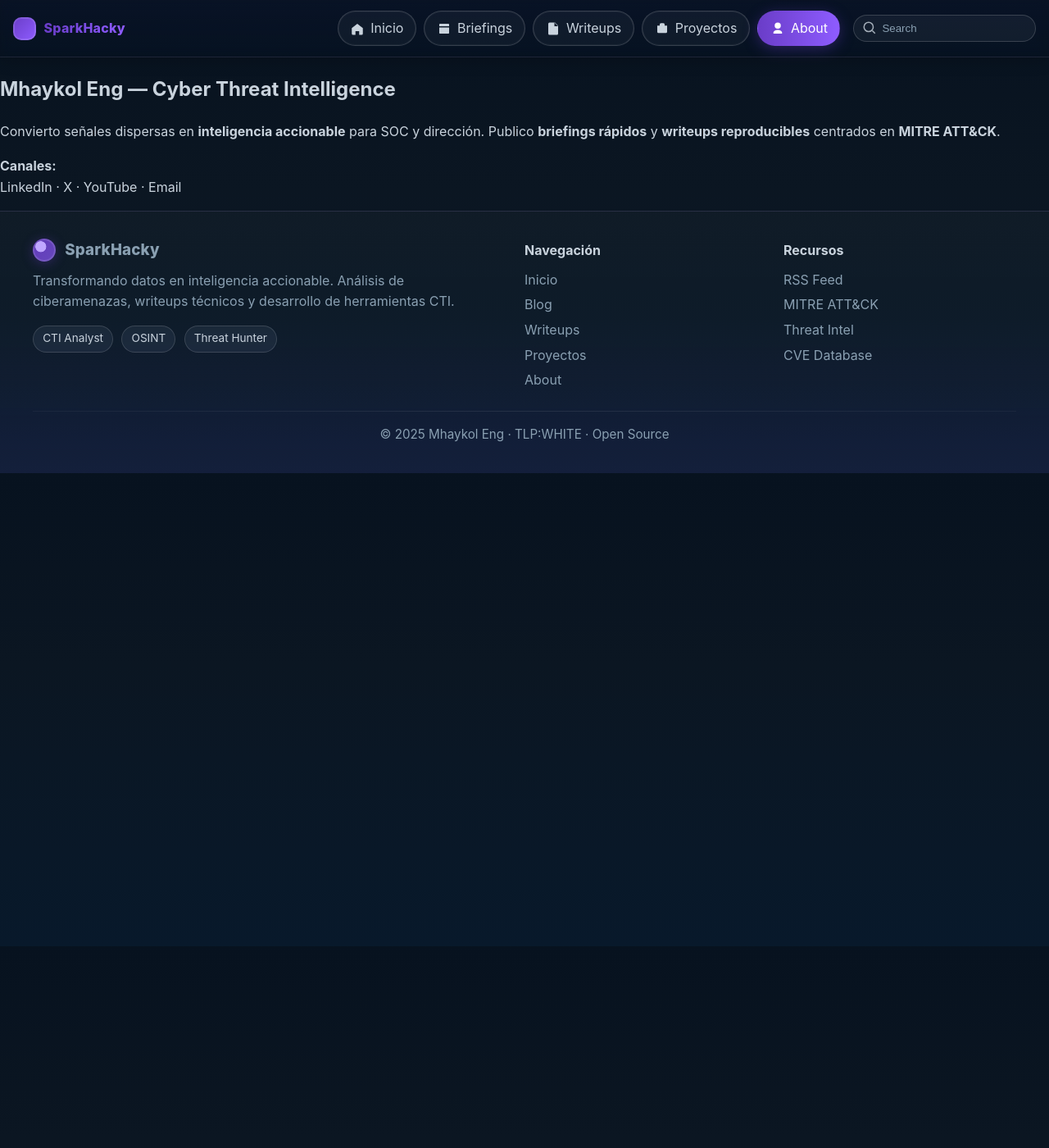
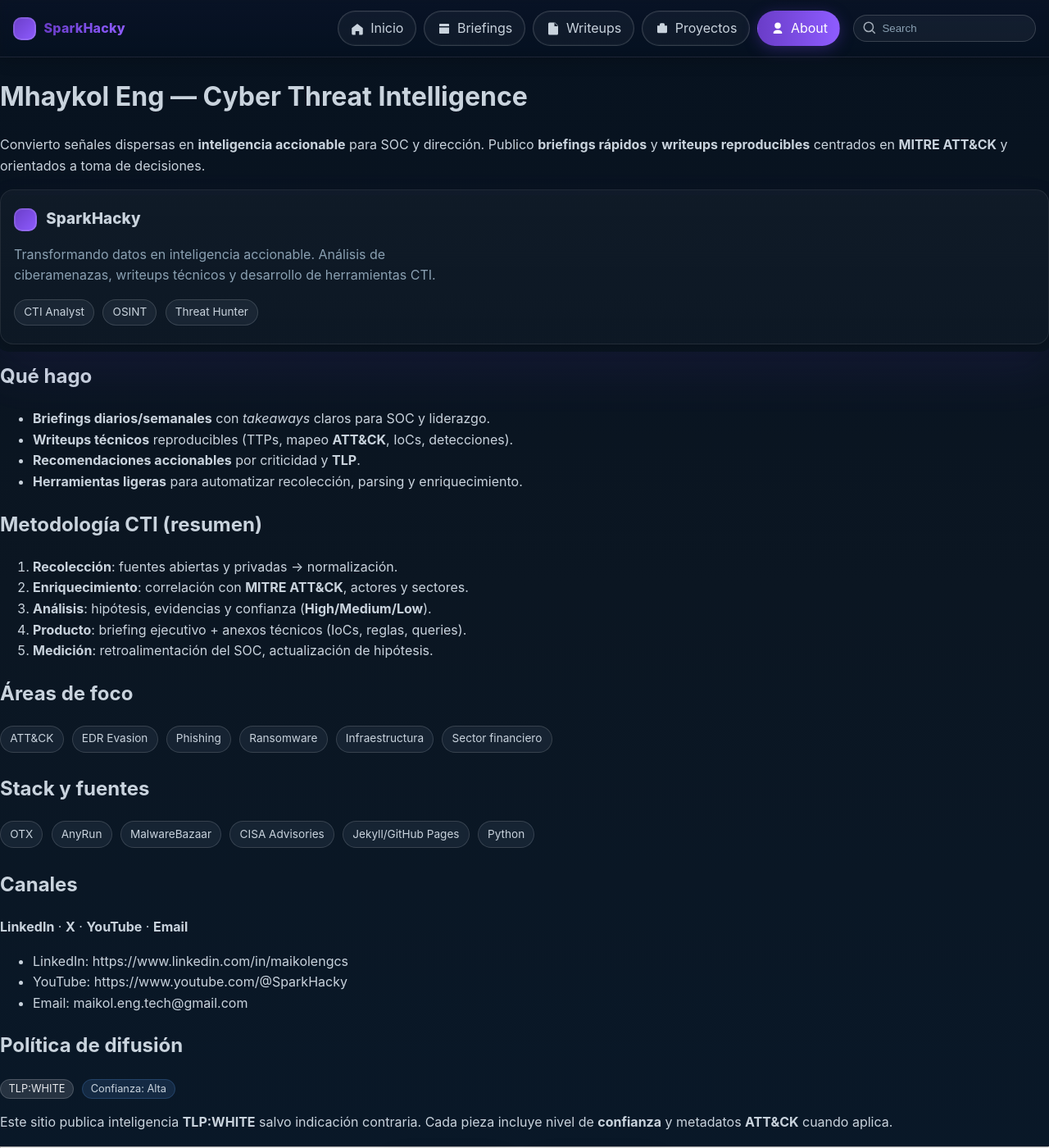
Before and after one commit to Sparkhacky/sparkhacky.github.io, a Jekyll site: the page built from about/index.md, in a window 1280 px wide and 1400 px high. Shown: the whole window at 82% size. Built offline with Jekyll 4.4.1, drawn with Linux system fonts in a browser that asks for light colours; some of the changed text lies outside the part shown.

Commit message:
Update index.md

```diff
--- a/about/index.md
+++ b/about/index.md
@@ -2,11 +2,83 @@
 title: "About"
 layout: default
 permalink: /about/
+description: "Mhaykol Eng — Cyber Threat Intelligence. Briefings rápidos, writeups reproducibles y recomendaciones accionables para equipos SOC."
 ---
 
-## Mhaykol Eng — Cyber Threat Intelligence
+# Mhaykol Eng — Cyber Threat Intelligence
 
-Convierto señales dispersas en **inteligencia accionable** para SOC y dirección. Publico **briefings rápidos** y **writeups reproducibles** centrados en **MITRE ATT&CK**.
+Convierto señales dispersas en **inteligencia accionable** para SOC y dirección. Publico **briefings rápidos** y **writeups reproducibles** centrados en **MITRE ATT&CK** y orientados a toma de decisiones.
 
-**Canales:**
-[LinkedIn](https://www.linkedin.com/in/tu-perfil) · [X](https://x.com/tu_usuario) · [YouTube](https://youtube.com/@tu_canal) · [Email](mailto:tuemail@example.com)
+<div class="card" aria-label="Perfil profesional">
+  <div class="brand-head">
+    <span class="logo-mark" aria-hidden="true"></span>
+    <h3 class="brand-name">SparkHacky</h3>
+  </div>
+  <p class="brand-copy">
+    Transformando datos en inteligencia accionable. Análisis de ciberamenazas, writeups técnicos y desarrollo de herramientas CTI.
+  </p>
+  <p class="tags">
+    <span class="chip">CTI Analyst</span>
+    <span class="chip">OSINT</span>
+    <span class="chip">Threat Hunter</span>
+  </p>
+</div>
+
+## Qué hago
+- **Briefings diarios/semanales** con _takeaways_ claros para SOC y liderazgo.
+- **Writeups técnicos** reproducibles (TTPs, mapeo **ATT&CK**, IoCs, detecciones).
+- **Recomendaciones accionables** por criticidad y **TLP**.
+- **Herramientas ligeras** para automatizar recolección, parsing y enriquecimiento.
+
+## Metodología CTI (resumen)
+1. **Recolección**: fuentes abiertas y privadas → normalización.
+2. **Enriquecimiento**: correlación con **MITRE ATT&CK**, actores y sectores.
+3. **Análisis**: hipótesis, evidencias y confianza (**High/Medium/Low**).
+4. **Producto**: briefing ejecutivo + anexos técnicos (IoCs, reglas, queries).
+5. **Medición**: retroalimentación del SOC, actualización de hipótesis.
+
+## Áreas de foco
+<div class="tags">
+  <span class="chip">ATT&CK</span>
+  <span class="chip">EDR Evasion</span>
+  <span class="chip">Phishing</span>
+  <span class="chip">Ransomware</span>
+  <span class="chip">Infraestructura</span>
+  <span class="chip">Sector financiero</span>
+</div>
+
+## Stack y fuentes
+<div class="tags">
+  <span class="chip">OTX</span>
+  <span class="chip">AnyRun</span>
+  <span class="chip">MalwareBazaar</span>
+  <span class="chip">CISA Advisories</span>
+  <span class="chip">Jekyll/GitHub Pages</span>
+  <span class="chip">Python</span>
+</div>
+
+## Canales
+**LinkedIn** · **X** · **YouTube** · **Email**
+<!-- 👉 Sustituye las URLs por las tuyas reales -->
+- LinkedIn: <https://www.linkedin.com/in/maikolengcs>
+- YouTube: <https://www.youtube.com/@SparkHacky>
+- Email: <mailto:maikol.eng.tech@gmail.com>
+
+## Política de difusión
+<span class="badge tlp-white">TLP:WHITE</span>
+<span class="badge conf-alta">Confianza: Alta</span>
+
+Este sitio publica inteligencia **TLP:WHITE** salvo indicación contraria. Cada pieza incluye nivel de **confianza** y metadatos **ATT&CK** cuando aplica.
+
+---
+
+<div class="hero-cta" aria-label="Acciones rápidas">
+  <a class="btn btn-xl" href="{{ '/blog/' | relative_url }}">
+    <svg class="i" viewBox="0 0 24 24" aria-hidden="true"><path d="M5 4h14a1 1 0 0 1 1 1v3H4V5a1 1 0 0 1 1-1zm-1 6h16v9a1 1 0 0 1-1 1H5a1 1 0 0 1-1-1V10z" fill="currentColor"/></svg>
+    Ver briefings
+  </a>
+  <a class="btn btn-xl ghost" href="{{ '/writeups/' | relative_url }}">
+    <svg class="i" viewBox="0 0 24 24" aria-hidden="true"><path d="M6 2h9l5 5v13a2 2 0 0 1-2 2H6a2 2 0 0 1-2-2V4a2 2 0 0 1 2-2zM14 2v6h6" fill="currentColor"/></svg>
+    Leer writeups
+  </a>
+</div>
```
